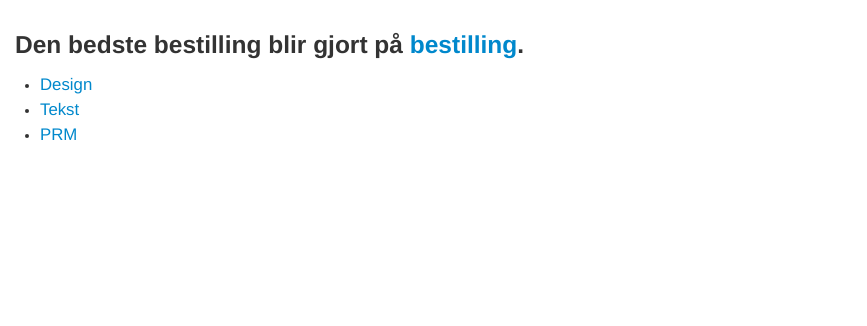
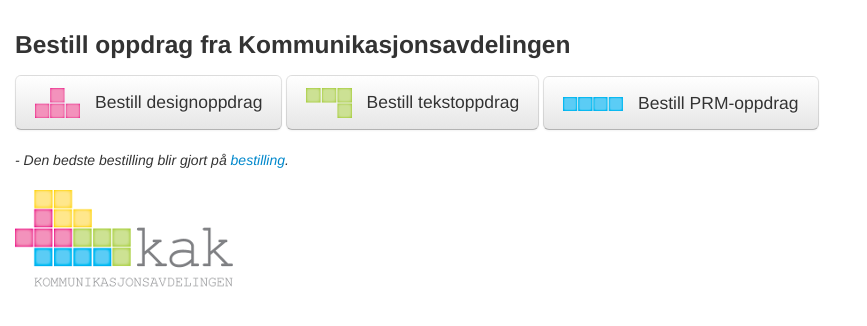
Before and after one commit to edb-gjengen/bestillingsskjema, a Django app: template bestilling/templates/index.html in a window 1280 px wide. Shown: the top 326 px of the page, without its empty margins (0-867 px from the left). Run offline with Django 3.2, Linux system fonts and the light colour scheme; the template is opened without the code that fills it, so the values that code supplies are empty; some libraries are stand-ins or nearby versions.

Commit message:
Pretty landingpage

```diff
--- a/bestilling/templates/index.html
+++ b/bestilling/templates/index.html
@@ -1,7 +1,7 @@
-<!DOCTYPE HTML PUBLIC "-//W3C//DTD HTML 4.01//EN" "http://www.w3.org/TR/html4/strict.dtd">
+<!DOCTYPE html>
 <html>
 	<head>
-		<title>Kommunikasjonsavdelingen Bestill oppdrag</title>
+		<title>Kommunikasjonsavdelingen: Bestill oppdrag</title>
 		{% load staticfiles %}
 		<link type="text/css" href="{% static 'css/jquery.ui.css' %}" rel="stylesheet" />
 		<link type="text/css" href="{% static 'css/jquery.ui.datepicker.css' %}" rel="stylesheet" />
@@ -24,15 +24,31 @@
 			li a {
 				font-size: 1.2em;
 			}
+            .btn-container img {
+                max-height: 30px;
+                max-width: 60px;
+                padding-right: 10px;
+            }
+            .btn-container a {
+                line-height: 30px;
+            }
 		</style>
 	</head>
 	<body>
-		<h3>Den bedste bestilling blir gjort p&aring; <a href='http://bestilling.studentersamfundet.no'>bestilling</a>.</h3>
+        <div class="row-fluid">
+            <div class="span12">
+                <h3>Bestill oppdrag fra Kommunikasjonsavdelingen</h3>
+                <div class="btn-container">
+                    <a href='design' class="btn btn-large"><img src="{% static 'img/design.png' %}" /> Bestill designoppdrag</a> <a href='tekst' class="btn btn-large"><img src="{% static 'img/tekst.png' %}" /> Bestill tekstoppdrag</a> <a href='prm' class="btn btn-large"><img src="{% static 'img/prm.png' %}" /> Bestill PRM-oppdrag</a><br /><br />
+                </div>
+                <em> - Den bedste bestilling blir gjort p&aring; <a href='http://bestilling.studentersamfundet.no'>bestilling</a>.</em><br /><br />
 
-		<ul>
-			<li><a href='design'>Design</a></li>
-			<li><a href='tekst'>Tekst</a></li>
-			<li><a href='prm'>PRM</a></li>
-		</ul>
+            </div>
+        </div>
+        <div class="row-fluid">
+            <div class="span12">
+                <a href="http://kak.neuf.no"><img src="{% static 'img/kak_logo.png' %}" alt="Kommunikasjonsavdelingen" /></a>
+            </div>
+        </div>
 	</body>
 </html>
```
Also changed, not shown: bestilling/static/img/design.png (added), bestilling/static/img/kak_logo.png (added), bestilling/static/img/prm.png (added), bestilling/static/img/tekst.png (added).
